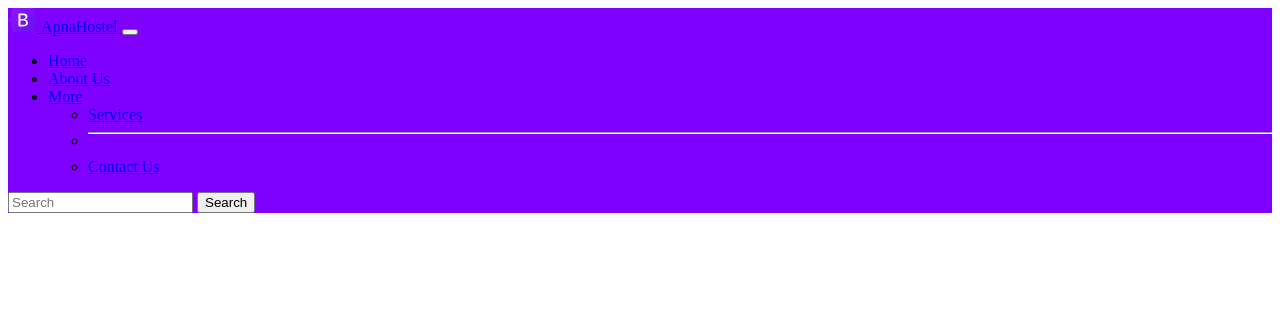
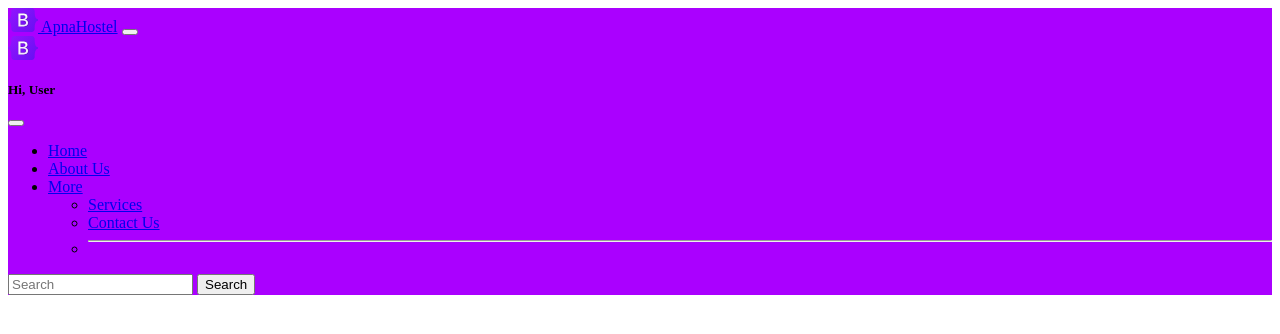
Before and after one commit to anuj-980/apnahostel-website-v2, a Flask app: template templates/nav.html in a window 1280 px wide. Shown: the top 334 px of the page. Run offline with Flask 3, Linux system fonts and the light colour scheme; the template is opened without the code that fills it, so the values that code supplies are empty.

Commit message:
made changes in nav

```diff
--- a/templates/home.html
+++ b/templates/home.html
@@ -33,7 +33,7 @@
 
 
       <p class="lead mt-3 mb-4">
-        Lorem ipsum dolor sit amet, consectetur adipiscing elit. Phasellus auctor faucibus est, nec aliquam tellus lobortis nec. Pellentesque habitant morbi tristique senectus et netus et malesuada fames ac turpis egestas. Suspendisse potenti. Mauris in dui sit amet lorem porttitor volutpat interdum faucibus lorem. Aenean tempus, diam nec dapibus auctor, leo ligula egestas tellus, non cursus purus orci sed felis. Integer id interdum quam. Vivamus non fermentum orci, eu pretium metus. Vestibulum tellus turpis, tristique a mauris a, maximus iaculis risus. Maecenas a hendrerit elit. Mauris sit amet purus sem. Quisque lobortis tempor massa quis porta. In auctor ut nisi et mollis. Phasellus fermentum pretium nunc.
+        Happiness is the most important thing in life. It is an emotion that can only be felt or lived. As human beings, we feel happy when we feel satisfied and content inside. I feel happiest when I play with friends in school and at home or go out with my parents on weekends. Family time makes me very happy. I feel happy when my mother hugs me before seeing me off to school. I feel happy when my father drops me at the bus stand before going to the office. I feel happy when we all sit together at the dinner table and share our day’s activities.
       </p>
       <h2 class="text-center mt-3 mb-4">
         What can we offer
--- a/templates/nav.html
+++ b/templates/nav.html
@@ -1,36 +1,43 @@
-<nav class="navbar navbar-expand-lg fixed-top" data-bs-theme="dark" style="background-color: rgb(127,0,255);">
+<nav class="navbar navbar-dark fixed-top" data-bs-theme="dark" style="background-color: rgb(170,0,255);">
   <div class="container-fluid">
     <a class="navbar-brand" href="#">
       <img src="https://apnahostel-website--anujsrivastava9.repl.co/static/logo.svg" alt="Logo" width="30" height="24" class="d-inline-block align-text-top">
-      ApnaHostel
-    </a>
-    <button class="navbar-toggler" type="button" data-bs-toggle="collapse" data-bs-target="#navbarSupportedContent" aria-controls="navbarSupportedContent" aria-expanded="false" aria-label="Toggle navigation">
+      ApnaHostel</a>
+    <button class="navbar-toggler" type="button" data-bs-toggle="offcanvas" data-bs-target="#offcanvasNavbar" aria-controls="offcanvasNavbar" aria-label="Toggle navigation">
       <span class="navbar-toggler-icon"></span>
     </button>
-    <div class="collapse navbar-collapse" id="navbarSupportedContent">
-      <ul class="navbar-nav me-auto mb-2 mb-lg-0">
+    <div class="offcanvas offcanvas-end" tabindex="-1" id="offcanvasNavbar" aria-labelledby="offcanvasNavbarLabel">
+      <div class="offcanvas-header">
+        <img src="https://apnahostel-website--anujsrivastava9.repl.co/static/logo.svg" alt="Logo" width="30" height="24" class="d-inline-block align-text-top">
+        <h5 class="offcanvas-title" id="offcanvasNavbarLabel">Hi, User</h5>
+        <button type="button" class="btn-close" data-bs-dismiss="offcanvas" aria-label="Close"></button>
+      </div>
+      <div class="offcanvas-body">
+        <ul class="navbar-nav justify-content-end flex-grow-1 pe-3">
           <li class="nav-item">
             <a class="nav-link active" aria-current="page" href="https://apnahostel-website--anujsrivastava9.repl.co/">Home</a>
           </li>
           <li class="nav-item">
-          <a target="_blank" class="nav-link" href="https://github.com">About Us</a>
+            <a class="nav-link" href="https://github.com">About Us</a>
           </li>
           <li class="nav-item dropdown">
             <a class="nav-link dropdown-toggle" href="#" role="button" data-bs-toggle="dropdown" aria-expanded="false">
               More
             </a>
             <ul class="dropdown-menu">
-            <li><a target="_blank" class="dropdown-item" href="https://google.com">Services</a></li>
-            <li><hr class="dropdown-divider"></li>
-            <li><a target="_blank" class="dropdown-item" href="https://monkeytype.com">Contact Us</a></li>
+              <li><a class="dropdown-item" href="https://monkeytype.com">Services</a></li>
+              <li><a class="dropdown-item" href="https://google.com">Contact Us</a></li>
+              <li>
+                <hr class="dropdown-divider">
+              </li>
             </ul>
           </li>
-
         </ul>
-      <form class="d-flex" role="search">
+        <form class="d-flex mt-3" role="search">
           <input class="form-control me-2" type="search" placeholder="Search" aria-label="Search">
           <button class="btn btn-outline-success btn-light" type="submit">Search</button>
         </form>
       </div>
     </div>
+  </div>
 </nav>
```
Lines whose indentation alone changed are shown as unchanged.
